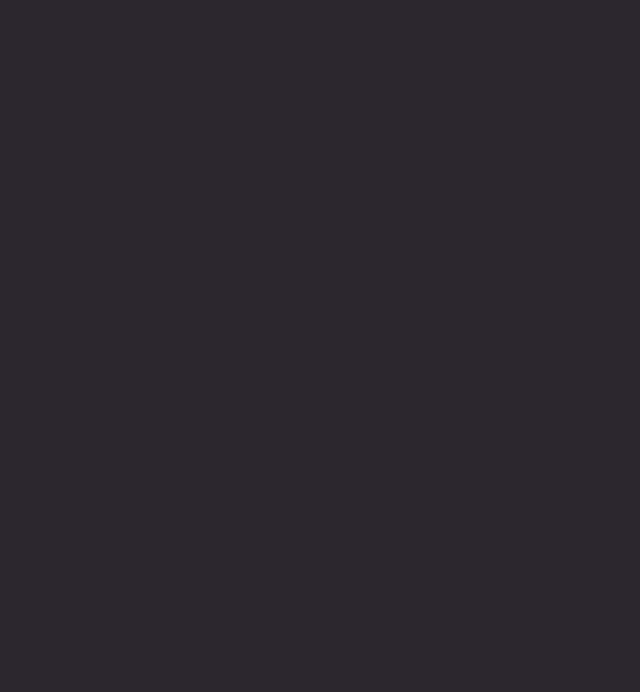
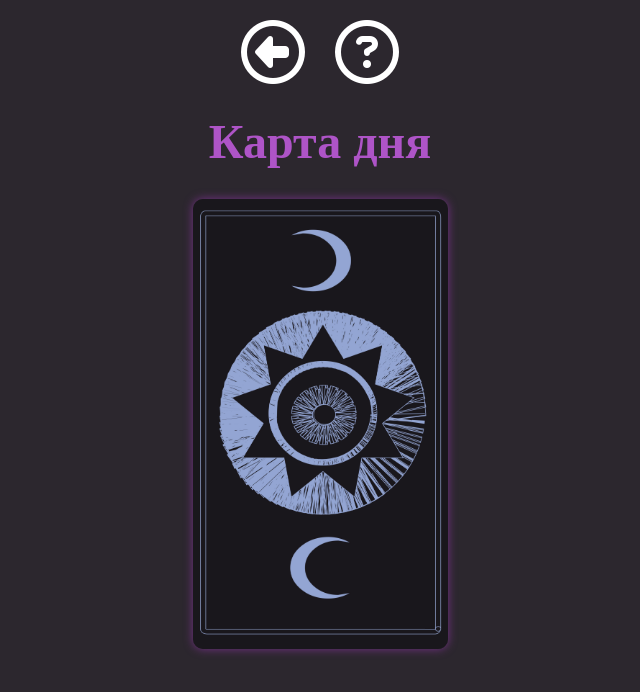
Before and after one commit to Vladimir-Stoikov/tarot-cards, a React (Create React App) app: page /CardOfTheDay in a window 1280 px wide. Before the commit this address had no page. Shown: the top 692 px of the page, without its empty margins (320-960 px from the left). Built offline with nearby package versions, Linux system fonts and the light colour scheme; a web font is replaced by a local one.

Commit message:
Upload card of the day section

```diff
--- a/public/style.css
+++ b/public/style.css
@@ -14,9 +14,9 @@ body {
   flex-direction: column;
   align-items: center;
   justify-content: center;
-  height: 100vh;
+  height: 100%;
   width: 100vw;
-  overflow: hidden;
+  overflow-x: hidden;
 }
 
 .disable {
@@ -26,6 +26,27 @@ body {
 .spread {
   margin-top: 50%;
   display: none;
+}
+
+.icon {
+  color: white;
+  font-size: 4rem;
+  transition: all 0.2s ease;
+  margin: 20px 15px 0;
+}
+.icon:hover {
+  color: #ae54c7;
+}
+.icon:active {
+  color: #d37deb;
+  text-shadow: 0 0 10px #d37deb;
+}
+@media (max-width: 1100px) {
+  body {
+    height: 100%;
+    margin: 5% auto;
+    overflow: scroll;
+  }
 }
 
 /* Custom scrollbar */
--- a/src/App.js
+++ b/src/App.js
@@ -3,6 +3,7 @@ import { Routes, Route } from 'react-router-dom';
 
 import Menu from './pages/Menu';
 import ThreeCardSpread from './pages/ThreeCardSpread';
+import CardOfTheDay from './pages/CardOfTheDay';
 
 function App() {
   return (
@@ -10,6 +11,7 @@ function App() {
       <Routes>
         <Route path='/' element={<Menu />} />
         <Route path='/ThreeCardSpread' element={<ThreeCardSpread />} />
+        <Route path='/CardOfTheDay' element={<CardOfTheDay />} />
       </Routes>
     </>
   );
--- a/src/components/Title.jsx
+++ b/src/components/Title.jsx
@@ -5,14 +5,14 @@ import styled from 'styled-components';
 const TitleS = styled.h1`
 font-family: 'Neucha', cursive;
 font-size: 3rem;
-color: #ae54c7;
 text-align: center;
-
+color: ${props => props.color ? props.color : '#ae54c7'};
+margin: ${props => props.margin ? props.margin : null};
 `
 
 
-function Title({name}) {
-  return <TitleS>{name}</TitleS>
+function Title({name, titleMargin, color}) {
+  return <TitleS margin={titleMargin} color={color}>{name}</TitleS>
 }
 
 export default Title;
--- a/src/components/deck/Card.jsx
+++ b/src/components/deck/Card.jsx
@@ -1,6 +1,8 @@
 import React from 'react'
 import styled from 'styled-components'
 import {deckInfo} from './data/card-info'
+
+import Title from '../Title'
 
 const CardImg = styled.img`
 border-radius: 10px;
@@ -8,6 +10,7 @@ width: 255px;
 height: 450px;
 object-fit: cover;
 box-shadow: 0 0 10px #753188;
+margin-bottom: 15px;
 `
 const CardSt = styled.section`
 width: 300px;
@@ -25,7 +28,7 @@ height: 200px;
 overflow-y: scroll;
 `
 
-export default function Card({cardNumber, time, type}) {
+export default function Card({cardNumber, time, type, func}) {
 
   let cardInfo = '';
 
@@ -37,7 +40,8 @@ export default function Card({cardNumber, time, type}) {
 
 
   return <CardSt>
-            <CardImg src={`/tarot/${cardNumber || 'cardBack'}.jpg`} alt="image" draggable={false} />
-            <CardText>{cardNumber ? cardInfo[0][type] : null}</CardText>
+            <CardImg onClick={() => func ? func() : null} src={`/tarot/${cardNumber || 'cardBack'}.jpg`} alt="image" draggable={false} />
+            <Title titleMargin='0 0 15px 0' color='#E59934' name={(cardNumber !== false && cardNumber !== 'cardBack') ? cardInfo[0].name : null}/>
+            <CardText>{(cardNumber !== false && cardNumber !== 'cardBack') ? cardInfo[0][type] : null}</CardText>
           </CardSt>;
 }
--- a/src/components/deck/CardsLayout.jsx
+++ b/src/components/deck/CardsLayout.jsx
@@ -1,6 +1,8 @@
 import React, { useState } from 'react'
 import styled from 'styled-components'
+
 import Card from './Card'
+
 
 const LayoutS = styled.section`
 margin: 50px 0;
@@ -49,10 +51,6 @@ export default function CardsLayout({type, func}) {
     func();
   }
 
-  // const [current, setCurrent] = useState('');
-  // const [progress, setProgress] = useState('');
-  // const [result, setResult] = useState('');
-
   return <LayoutS>
          <Card type={type} cardNumber={shuffledDeck[25] || ''}/>
          <Card type={type} cardNumber={shuffledDeck[50] || ''}/>
--- /dev/null
+++ b/src/pages/CardOfTheDay.jsx
@@ -0,0 +1,38 @@
+import React, { useState } from 'react'
+import styled from 'styled-components'
+import { Link } from 'react-router-dom'
+
+import Card from '../components/deck/Card'
+import Title from '../components/Title'
+import { deckInfo } from '../components/deck/data/card-info'
+
+const DaySt = styled.section``
+
+const Header = styled.header`
+  display: flex;
+  justify-content: center;
+  align-items: center;
+`
+
+const CardOfTheDay = () => {
+
+  const [dayCard, setDayCard] = useState('cardBack')
+
+  function getDayCard() {
+    const randomCard =  Math.floor(Math.random() * 79);
+    setDayCard(deckInfo[randomCard].cardName);
+  }
+
+  return (
+    <DaySt>
+      <Header>
+         <Link to={'/'}><i className="far fa-arrow-alt-circle-left icon"></i></Link>
+         <i className="far fa-question-circle icon"></i>
+      </Header>
+      <Title titleMargin='30px 0' name='Карта дня' />
+      <Card func={getDayCard} cardNumber={dayCard} type='daily'/>
+    </DaySt>
+  )
+}
+
+export default CardOfTheDay
--- a/src/pages/Menu.jsx
+++ b/src/pages/Menu.jsx
@@ -5,6 +5,7 @@ import { Link } from 'react-router-dom';
 const UlStyled = styled.ul`
 list-style: none;
 text-align: center;
+margin-top: 40%;
 li:first-child {
  border-top-left-radius: 60px;
  border-top-right-radius: 60px;
@@ -39,7 +40,6 @@ a:link, a:visited {
 @media(max-width: 790px) {
   height: 100vw;
   width: 80%;
-
   overflow: none;
   a {
     font-size: 2rem;
@@ -51,7 +51,7 @@ export default function Menu() {
   return <>
     <UlStyled className={'menu'}>
      <li><Link to='/ThreeCardSpread'>Расклад на три карты</Link></li>
-     <li><a href='#'>Карта дня</a></li>
+     <li><Link to='/CardOfTheDay'>Карта дня</Link></li>
      <li><a href='#'>Совет и предостережение</a></li>
     </UlStyled>
    </>
--- a/src/pages/ThreeCardSpread.jsx
+++ b/src/pages/ThreeCardSpread.jsx
@@ -5,33 +5,11 @@ import { Link } from "react-router-dom";
 import Title from '../components/Title';
 import CardsLayout from '../components/deck/CardsLayout.jsx';
 
-const css = `
-  .icon {
-    color: white;
-    font-size: 4rem;
-    transition: all 0.2s ease;
-    margin: 30px 30px 0 0;
-  }
-  .icon:hover {
-    color: #ae54c7;
-  }
-  .icon:active {
-    color: #d37deb;
-    text-shadow: 0 0 10px #d37deb;
-  }
-  @media(max-width: 1100px) {
-    body {
-      height: 100%;
-      margin: 5% auto;
-      overflow: scroll;
-    }
-  }
-`
-
 const Header = styled.header`
   display: flex;
   justify-content: center;
   align-items: center;
+  margin-top: 2%;
 `
 
 const RadioSt = styled.section`
@@ -70,6 +48,11 @@ label:active, input:checked + label{
 
 export default function ThreeCardSpread() {
 
+  const css = `
+        height: 100%;
+        overflow: scroll;
+        `
+
   const [typeOfPrediction, setTypeOfPrediction] = useState('question');
   const [disableChoice, setDisableChoice] = useState(false);
 
@@ -84,7 +67,6 @@ export default function ThreeCardSpread() {
   }
 
   return  <div className='App'>
-      <style>{css}</style>
       <Header>
          <Link to={'/'}><i className="far fa-arrow-alt-circle-left icon"></i></Link>
          <i className="far fa-question-circle icon"></i>
```
